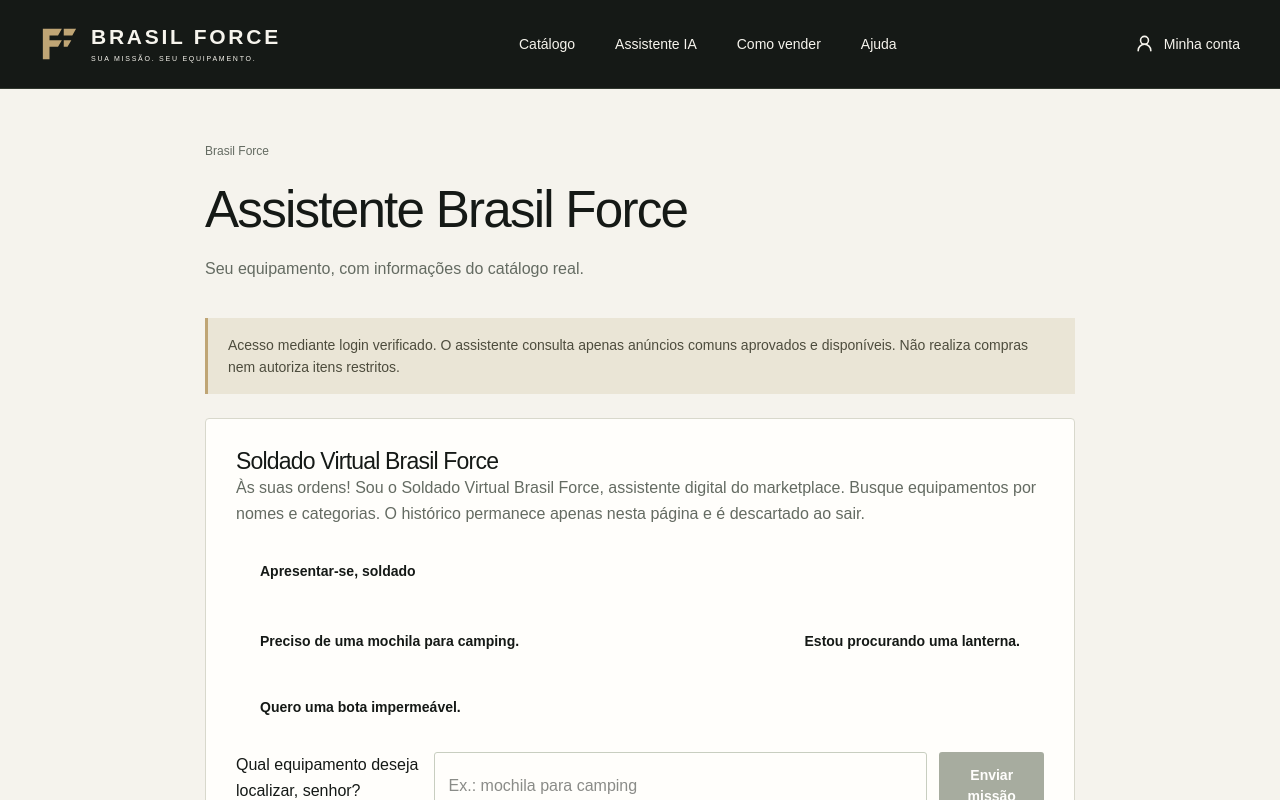
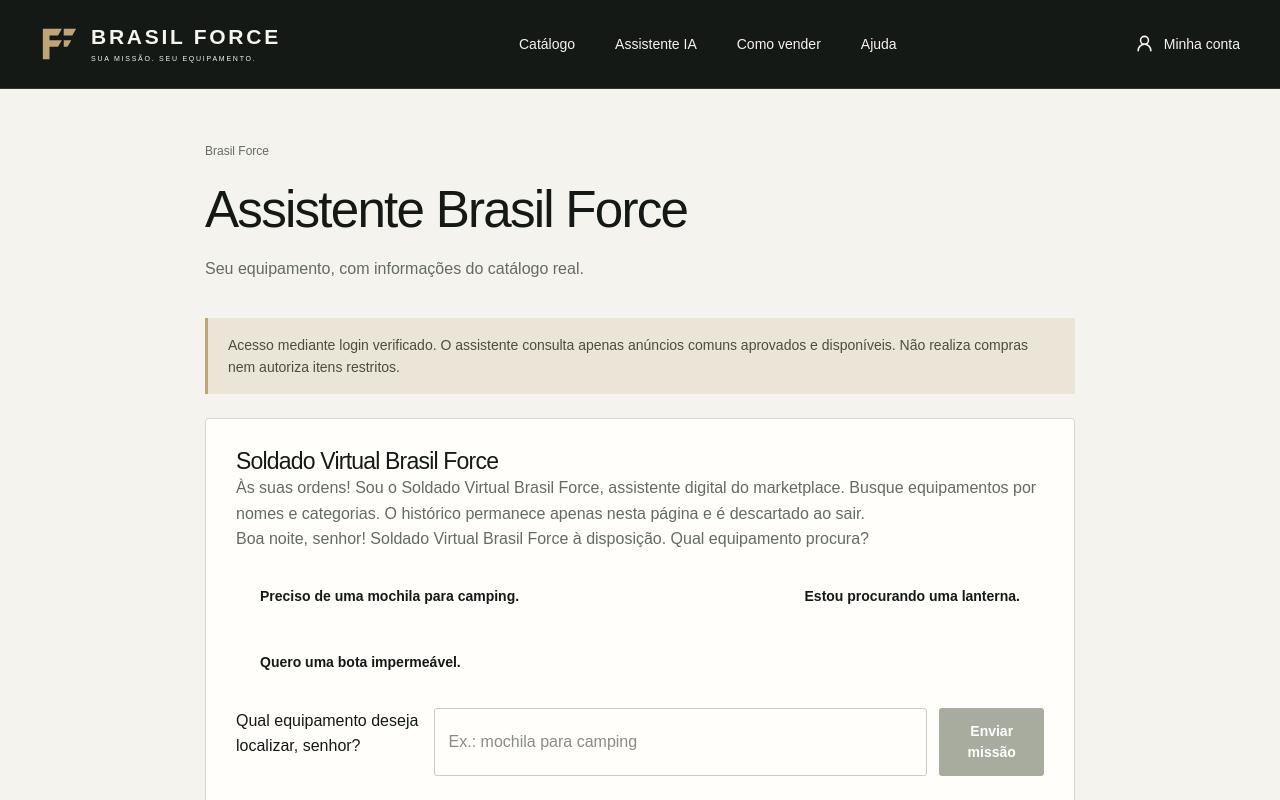
Before and after one commit to Jonbarcost/SouBarcos, a Next.js app in the folder brasil-force-app/: page /assistente in a window 1280 px wide. Shown: the top 800 px of the page. Built offline with nearby package versions, Linux system fonts and the light colour scheme.

Commit message:
fix(ui): greet visitor automatically according to local time

```diff
--- a/brasil-force-app/src/components/assistant-chat.tsx
+++ b/brasil-force-app/src/components/assistant-chat.tsx
@@ -1,6 +1,6 @@
 "use client";
 import Link from "next/link";
-import { useRef, useState, type FormEvent } from "react";
+import { useEffect, useRef, useState, type FormEvent } from "react";
 import type { CatalogHit } from "@/lib/assistant";
 type Turn = {
   question: string;
@@ -24,9 +24,9 @@ export function AssistantChat() {
   const [loading, setLoading] = useState(false);
   const busy = useRef(false);
   const [greeting, setGreeting] = useState<string | null>(null);
-  function introduce() {
+  useEffect(() => {
     setGreeting(soldierGreeting(new Date().getHours()) + ", senhor! Soldado Virtual Brasil Force à disposição. Qual equipamento procura?");
-  }
+  }, []);
   async function submit(e: FormEvent<HTMLFormElement>) {
     e.preventDefault();
     const text = question.trim();
@@ -69,9 +69,6 @@ export function AssistantChat() {
         Às suas ordens! Sou o Soldado Virtual Brasil Force, assistente digital do marketplace.
         Busque equipamentos por nomes e categorias. O histórico permanece apenas nesta página e é descartado ao sair.
       </p>
-      <div className="listing-toolbar">
-        <button className="button" type="button" onClick={introduce}>Apresentar-se, soldado</button>
-      </div>
       {greeting && <p role="status">{greeting}</p>}
       <div className="listing-toolbar" aria-label="Sugestões de perguntas">
         {suggestions.map((text) => (
```
